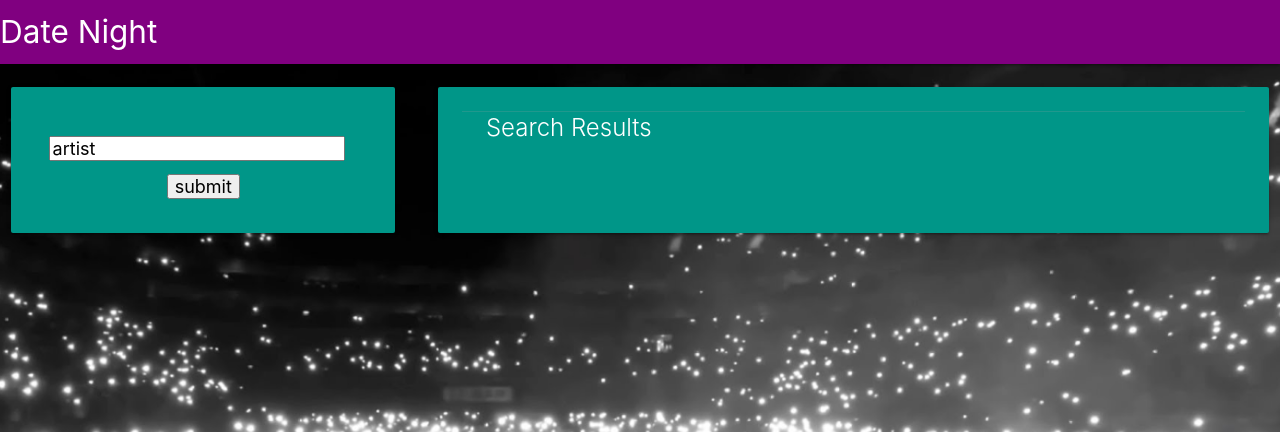
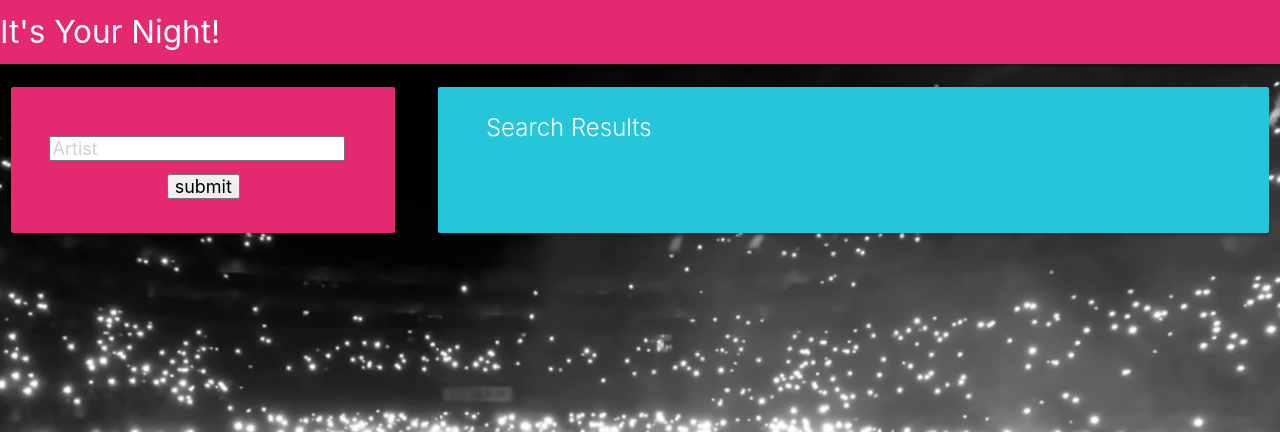
Before and after one commit to guliver109/its-your-night.github.io, a PHP site: page / in a window 1280 px wide. Shown: the top 432 px of the page. Run offline with PHP 8.4, Linux system fonts and the light colour scheme; some libraries are stand-ins or nearby versions; some web fonts are replaced.

Commit message:
update venue to rest

```diff
--- a/assets/css/style.css
+++ b/assets/css/style.css
@@ -16,13 +16,11 @@ body {
 
 
 .card-header {
-    color: teal;
     font-size: 25px;
     font-display: bold
 }
 
 .card {
-    color: teal;
     font-size: 25px;
     font-display: bold;
     margin-bottom: 0px;
@@ -31,6 +29,11 @@ body {
 #left-card {
     height: 146px;
     padding-top: 25px;
+    background-color: #e42971;
+}
+
+#right-card {
+    background-color: #26c6da;
 }
 
 #navTop {
@@ -38,7 +41,7 @@ body {
 }
 
 .nav-wrapper {
-    background-color: purple;
+    background-color: #e42971;
 }
 
 .input-field {
@@ -83,3 +86,7 @@ form {
     height: 200px;
     width: 100%;
 }
+
+#restaurant-distance {
+    color: white;
+}
--- a/assets/javascript/app.js
+++ b/assets/javascript/app.js
@@ -161,9 +161,11 @@ $(document).ready(function () {
         });
     }
 
+
     function getRadius() {
+
         var newDiv = $("<div>").addClass("input-field").attr("id", "radius-input");
-        var lblDiv = $("<label>").attr("for", "radius").text("Enter Radius in Miles: ");
+        var lblDiv = $("<label>").attr("for", "radius").text("Restaurant Distance:").attr("id", "restaurant-distance")
         var inDiv = $("<input>").attr("id", "radius")
         .attr("type", "number").addClass("validate");
         var btnDiv = $("<button>").attr("id", "select-radius").text("Show Results");
--- a/index.html
+++ b/index.html
@@ -38,7 +38,7 @@
 <body>
   <nav>
     <div class="nav-wrapper">
-      <a class="brand-logo" id="navTop">Date Night</a>
+      <a class="brand-logo" id="navTop">It's Your Night!</a>
     </div>
   </nav>
 
@@ -52,10 +52,10 @@
 
         <form>
           <div class="input-field">
-            <div class="card teal" id="left-card">
+            <div class="card" id="left-card">
               <div class="card-content white-text">
                 <div id="search-field">
-                  <input id="artist-input" type="artist search" required value="artist">
+                  <input id="artist-input" type="artist search" placeholder="Artist">
                   <i class="material-icons"></i>
                   <button id="search-btn">submit</button>
                 </div>
@@ -66,15 +66,14 @@
 
       </div>
       <div class="col s8 m8" id="right-column">
-        <div id="right-card" class="card teal">
+        <div id="right-card" class="card">
           <div class="card-content white-text">
-            <div class="search-results" id="content-display">
+            <div class="search-results" id="search-title">
               <div class="card-action"><span class="card-title">Search Results</span></div>
             </div>
-            <label class="dropdown-disp">Select City</label>
-            <select id="dropdown1" class="browser-default dropdown-disp"></select><br />
-            <option class="dropdown-disp" value="pick a city" selected>City, Country</option>
-            </select>
+            <select id="dropdown1" class="browser-default dropdown-disp">
+            <option class="dropdown-disp" value="pick a city" selected>select city</option>
+            </select><br/>
             <div class="row" id="content-display">
 
             </div>
```
